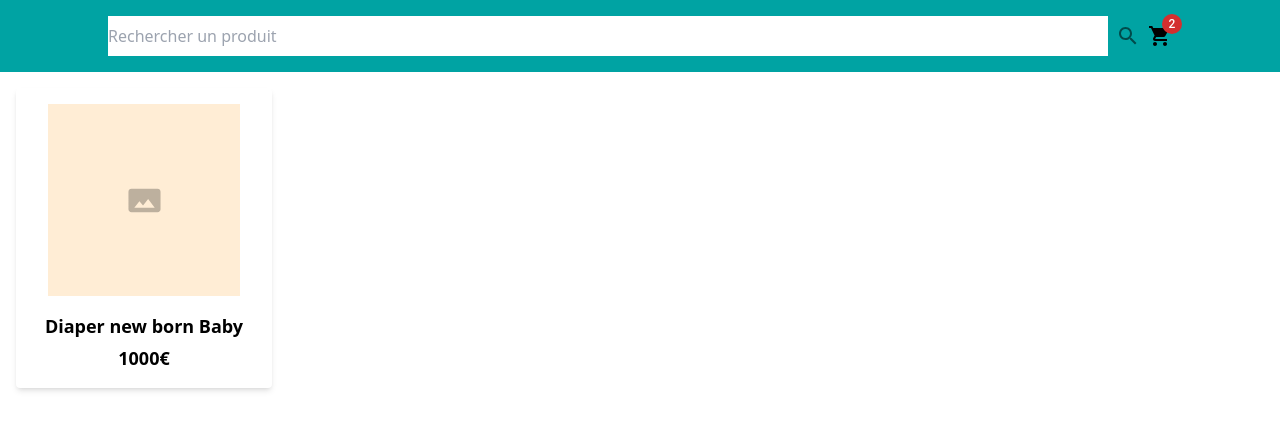
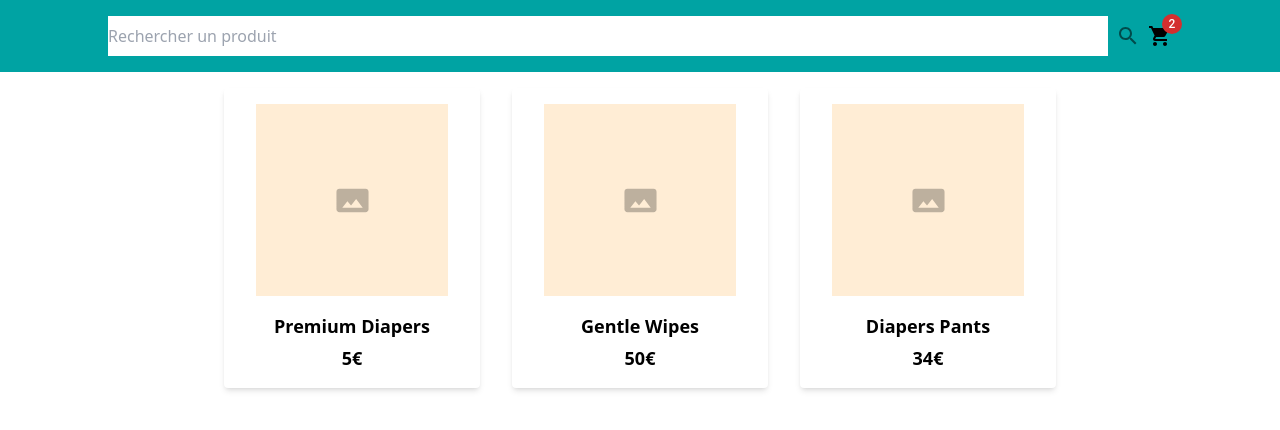
Before and after one commit to Fatou-hub/vite-front-ecommerce, a React (Vite) app: page / in a window 1280 px wide. Shown: the top 430 px of the page. Built offline with nearby package versions, Linux system fonts and the light colour scheme.

Commit message:
feat(productlistfeature): my first product list

```diff
--- a/src/App.tsx
+++ b/src/App.tsx
@@ -1,5 +1,6 @@
 import Header from "./common/layout/Header";
-import ProductItem from "./features/product/list-products/ui/ProductItem";
+import ProductList from "./features/product/list-products/ui/ProductList";
+import { ProducItemData } from "./features/product/list-products/types";
 
 function App() {
   const onSubmit = (search: string) => {
@@ -8,16 +9,32 @@ function App() {
 
   const cartCount = 2;
 
-  const product = {
-    name: 'Diaper new born Baby',
-    picture: '',
-    price: 1000,
-  }
+  const products: ProducItemData[] = [
+    {
+      id: '1',
+      name: 'Premium Diapers',
+      picture: '',
+      price: 5,
+      },
+      {
+      id: '2',
+      name: 'Gentle Wipes',
+      picture: '',
+      price: 50,
+      },
+      {
+      id: '3',
+      name: 'Diapers Pants',
+      picture: '',
+      price: 34,
+      },
+  ];
+
 
   return (
     <>
       <Header onSubmit={onSubmit} cartCount={cartCount} />
-      <ProductItem product={product} />
+      <ProductList products={products} />
     </>
 
   );
--- a/src/features/product/list-products/ui/ProductList/ProductList.tsx
+++ b/src/features/product/list-products/ui/ProductList/ProductList.tsx
@@ -8,7 +8,7 @@ type Props = {
 
 const ProductList = ({ products }: Props): ReactElement =>{
     return(
-        <div>
+        <div className="flex flex-col items-center sm:flex-row sm:flex-wrap sm:justify-center">
             {products.map((product)=> {
                 const { id, ...productWithoutId } = product;
 
--- /dev/null
+++ b/src/features/product/list-products/ui/ProductList/index.tsx
@@ -0,0 +1 @@
+export { default } from './ProductList';
```
